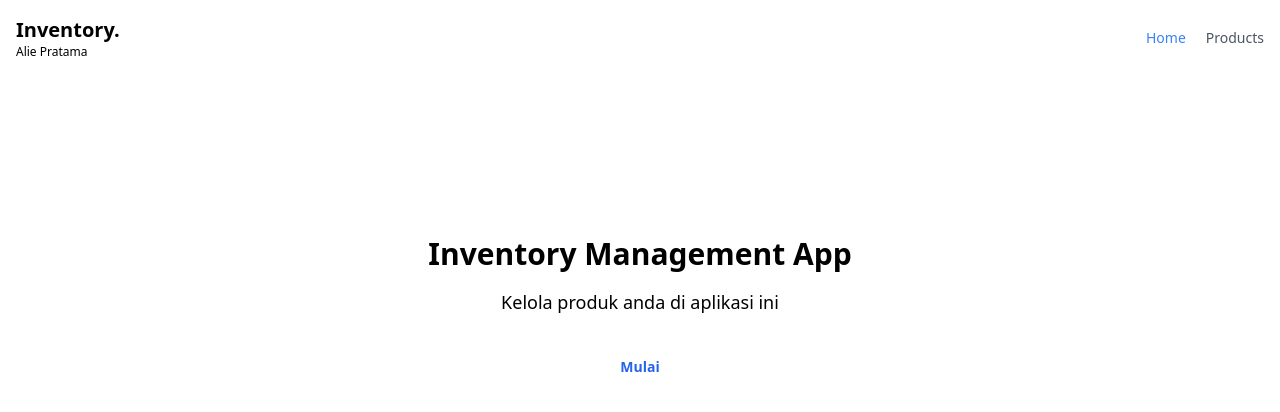
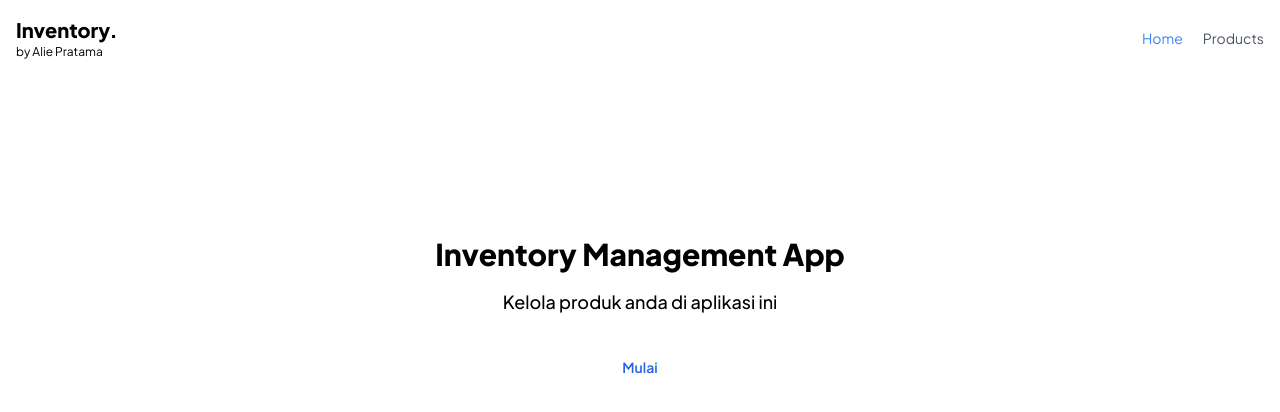
Before and after one commit to aliepratama/kuliah-responsi-inventory, a Vue app in the folder inventory-fe/: page /home in a window 1280 px wide. Shown: the top 412 px of the page. Built offline with nearby package versions, Linux system fonts and the light colour scheme.

Commit message:
fix: minor bugs in vue

```diff
--- a/inventory-fe/index.html
+++ b/inventory-fe/index.html
@@ -5,6 +5,17 @@
     <link rel="icon" type="image/svg+xml" href="/vite.svg" />
     <meta name="viewport" content="width=device-width, initial-scale=1.0" />
     <title>Inventory by Alie Pratama</title>
+    <style>
+      @import url('https://fonts.googleapis.com/css2?family=Plus+Jakarta+Sans:ital,wght@0,200;0,300;0,400;0,500;0,600;0,700;0,800;1,200;1,300;1,400;1,500;1,600;1,700;1,800&display=swap');
+      html{
+        overflow-y: hidden;
+        -ms-overflow-style: none;
+        scrollbar-width: none;
+      }
+      html::-webkit-scrollbar {
+          display: none;
+      }
+    </style>
   </head>
   <body>
     <div id="app"></div>
--- a/inventory-fe/package.json
+++ b/inventory-fe/package.json
@@ -13,6 +13,7 @@
     "@fortawesome/free-regular-svg-icons": "^6.4.2",
     "@fortawesome/free-solid-svg-icons": "^6.4.2",
     "@fortawesome/vue-fontawesome": "latest-3",
+    "animejs": "^3.2.1",
     "axios": "^1.6.1",
     "preline": "^2.0.0",
     "vue": "^3.3.4",
--- a/inventory-fe/src/App.vue
+++ b/inventory-fe/src/App.vue
@@ -21,11 +21,14 @@ export default {
 <style>
 .fade-enter-active,
 .fade-leave-active {
-  transition: opacity 0.5s ease;
+  transition: opacity 0.25s ease;
 }
 
 .fade-enter-from,
 .fade-leave-to {
   opacity: 0;
 }
+.fade-enter-active{
+  transition-delay: 0.3s;
+}
 </style>
--- a/inventory-fe/src/components/NavBar.vue
+++ b/inventory-fe/src/components/NavBar.vue
@@ -23,8 +23,8 @@ export default{
         <nav class="max-w-[85rem] w-full mx-auto px-4 sm:flex sm:items-center sm:justify-between" aria-label="Global">
             <div class="flex items-center justify-between">
                 <router-link to="/home" class="flex flex-col justify-start items-start">
-                    <span class="flex-none text-xl font-semibold dark:text-white" href="#">Inventory.</span>
-                    <span class="dark:text-white text-xs">Alie Pratama</span>
+                    <span class="flex-none text-xl font-extrabold dark:text-white" href="#">Inventory.</span>
+                    <span class="dark:text-white text-xs">by Alie Pratama</span>
                 </router-link>
                 <div class="sm:hidden">
                     <button type="button" class="hs-collapse-toggle p-2 inline-flex justify-center items-center gap-x-2 rounded-lg border border-gray-200 bg-white text-gray-800 shadow-sm hover:bg-gray-50 disabled:opacity-50 disabled:pointer-events-none dark:bg-transparent dark:border-gray-700 dark:text-white dark:hover:bg-white/10 dark:focus:outline-none dark:focus:ring-1 dark:focus:ring-gray-600" data-hs-collapse="#navbar-collapse-with-animation" aria-controls="navbar-collapse-with-animation" aria-label="Toggle navigation">
--- a/inventory-fe/src/routes/Products.vue
+++ b/inventory-fe/src/routes/Products.vue
@@ -30,6 +30,7 @@ export default {
         <div class="flex justify-between py-10">
             <div>
                 <h2 class="font-bold text-lg">Daftar Produk</h2>
+                <p>{{ datalists }}</p>
             </div>
             <div>
                 <router-link to="/form" type="button" class="px-4 py-2 inline-flex items-center gap-x-2 text-sm font-semibold rounded-lg border border-transparent text-blue-600 hover:bg-blue-100 hover:text-blue-800 disabled:opacity-50 disabled:pointer-events-none dark:text-blue-500 dark:hover:bg-blue-800/30 dark:hover:text-blue-400 dark:focus:outline-none dark:focus:ring-1 dark:focus:ring-gray-600">
--- a/inventory-fe/src/style.css
+++ b/inventory-fe/src/style.css
@@ -44,7 +44,7 @@ html {
   -o-tab-size: 4;
      tab-size: 4;
   /* 3 */
-  font-family: ui-sans-serif, system-ui, -apple-system, BlinkMacSystemFont, "Segoe UI", Roboto, "Helvetica Neue", Arial, "Noto Sans", sans-serif, "Apple Color Emoji", "Segoe UI Emoji", "Segoe UI Symbol", "Noto Color Emoji";
+  font-family: "Plus Jakarta Sans";
   /* 4 */
   font-feature-settings: normal;
   /* 5 */
@@ -534,6 +534,40 @@ video {
   --tw-backdrop-sepia:  ;
 }
 
+.container {
+  width: 100%;
+}
+
+@media (min-width: 640px) {
+  .container {
+    max-width: 640px;
+  }
+}
+
+@media (min-width: 768px) {
+  .container {
+    max-width: 768px;
+  }
+}
+
+@media (min-width: 1024px) {
+  .container {
+    max-width: 1024px;
+  }
+}
+
+@media (min-width: 1280px) {
+  .container {
+    max-width: 1280px;
+  }
+}
+
+@media (min-width: 1536px) {
+  .container {
+    max-width: 1536px;
+  }
+}
+
 .collapse {
   visibility: collapse;
 }
@@ -787,6 +821,14 @@ video {
 
 .overflow-x-auto {
   overflow-x: auto;
+}
+
+.overflow-y-auto {
+  overflow-y: auto;
+}
+
+.overflow-y-scroll {
+  overflow-y: scroll;
 }
 
 .truncate {
@@ -1233,6 +1275,10 @@ video {
     gap: 1rem;
   }
 
+  .sm\:overflow-y-scroll {
+    overflow-y: scroll;
+  }
+
   .sm\:p-4 {
     padding: 1rem;
   }
@@ -1251,6 +1297,12 @@ video {
   }
 }
 
+@media (min-width: 768px) {
+  .md\:overflow-y-hidden {
+    overflow-y: hidden;
+  }
+}
+
 @media (min-width: 1024px) {
   .lg\:px-8 {
     padding-left: 2rem;
--- a/inventory-fe/tailwind.config.js
+++ b/inventory-fe/tailwind.config.js
@@ -3,7 +3,11 @@ export default {
   content: ["./src/**/*.{html,js,vue}",
   'node_modules/preline/dist/*.js',],
   theme: {
-    extend: {},
+    extend: {
+      fontFamily: {
+        'sans': ['"Plus Jakarta Sans"']
+      }
+    },
   },
   plugins: [
     require('preline/plugin'),
```
Also changed, not shown: 1 other file (tests, documents, lock files or other folders).
